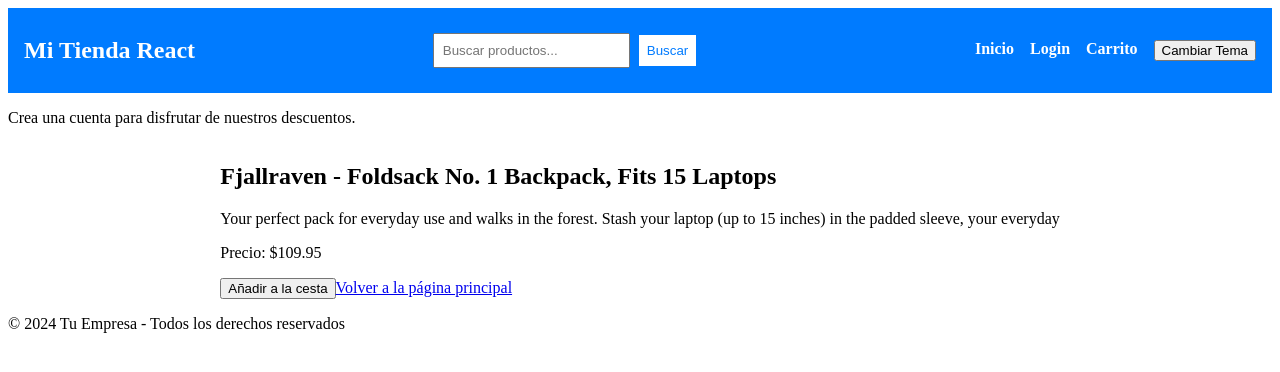
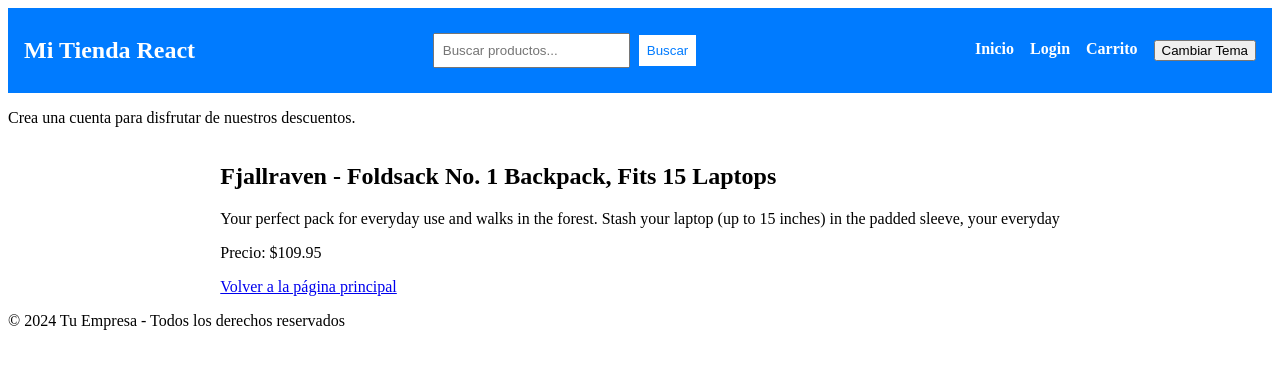
Before and after one commit to FrancoPellizzari/ecommerce, a React (Vite) app in the folder ecommerce/: page /product/1 in a window 1280 px wide. Shown: the top 372 px of the page. Built offline with nearby package versions, Linux system fonts and the light colour scheme.

Commit message:
Ocultar boton de carrito en productDetails: Hecho

```diff
--- a/ecommerce/src/components/ProductCard.jsx
+++ b/ecommerce/src/components/ProductCard.jsx
@@ -20,7 +20,7 @@
     if (isAuthenticated) {
       addToCart(product);
     } else {
-      // Puedes redirigir a la página de inicio de sesión o mostrar un mensaje, según tus necesidades.
+
       console.log("Usuario no autenticado. Redirigiendo a la página de inicio de sesión.");
     }
   };
--- a/ecommerce/src/components/ProductDetails.jsx
+++ b/ecommerce/src/components/ProductDetails.jsx
@@ -3,12 +3,15 @@
 import PropTypes from "prop-types";
 import { CartContext } from "../context/CartContext";
 import { useContext } from "react";
+import { useAuth } from '../context/AuthContext';
 
 const ProductDetails = ({ products }) => {
   const { id } = useParams();
   const navigate = useNavigate();
   const product = products.find((p) => p.id === parseInt(id, 10));
   const { addToCart } = useContext(CartContext);
+  const { isAuthenticated } = useAuth();
+
 
   console.log("ProductDetails - product:", product);
 
@@ -18,8 +21,16 @@
     // O mostrar un mensaje de error más descriptivo
     return <div>Producto no encontrado</div>;
   }
+  // const handleAddToCart = () => {
+  //   addToCart(product);
+  // };
   const handleAddToCart = () => {
-    addToCart(product);
+    if (isAuthenticated) {
+      addToCart(product);
+    } else {
+
+      console.log("Usuario no autenticado. Redirigiendo a la página de inicio de sesión.");
+    }
   };
 
   return (
@@ -27,7 +38,9 @@
       <h2>{product.title}</h2>
       <p>{product.description}</p>
       <p>Precio: ${product.price}</p>
-      <button onClick={handleAddToCart}>Añadir a la cesta</button>
+      {isAuthenticated && (
+            <button onClick={handleAddToCart}>Agregar al Carrito</button>
+          )}
       <Link to="/">Volver a la página principal</Link>
     </div>
   );
```
